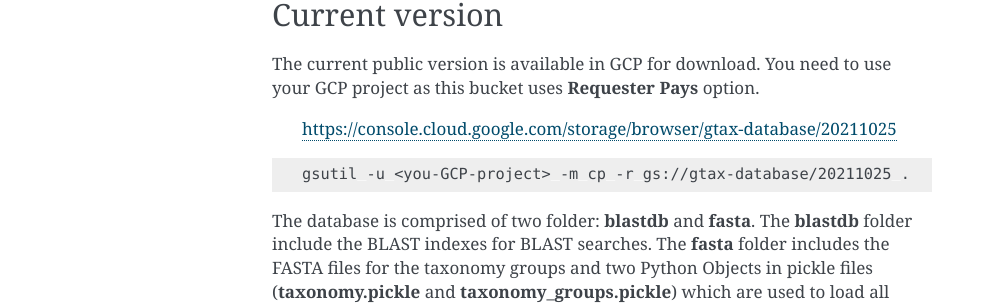
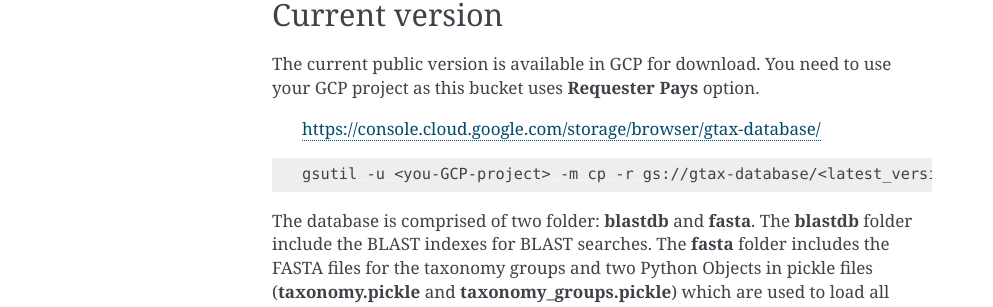
Before and after one commit to ncbi/gtax, a Sphinx documentation site: the page built from docs/source/index.rst, in a window 1280 px wide. Shown: the part 931-1238 px from the top of the page, without its empty margins (148-1141 px from the left). Built offline with Sphinx 7.4.7, drawn with Linux system fonts in a browser that asks for light colours.

Commit message:
Update index.rst

```diff
--- a/docs/source/index.rst
+++ b/docs/source/index.rst
@@ -38,11 +38,11 @@
 The current public version is available in GCP for download. You need to use your GCP project as this bucket uses
 **Requester Pays** option.
 
-   https://console.cloud.google.com/storage/browser/gtax-database/20211025
+   https://console.cloud.google.com/storage/browser/gtax-database/
 
 .. code-block:: bash
 
-   gsutil -u <you-GCP-project> -m cp -r gs://gtax-database/20211025 .
+   gsutil -u <you-GCP-project> -m cp -r gs://gtax-database/<latest_version> .
 
 
 The database is comprised of two folder: **blastdb** and **fasta**. The **blastdb** folder include the BLAST
```
